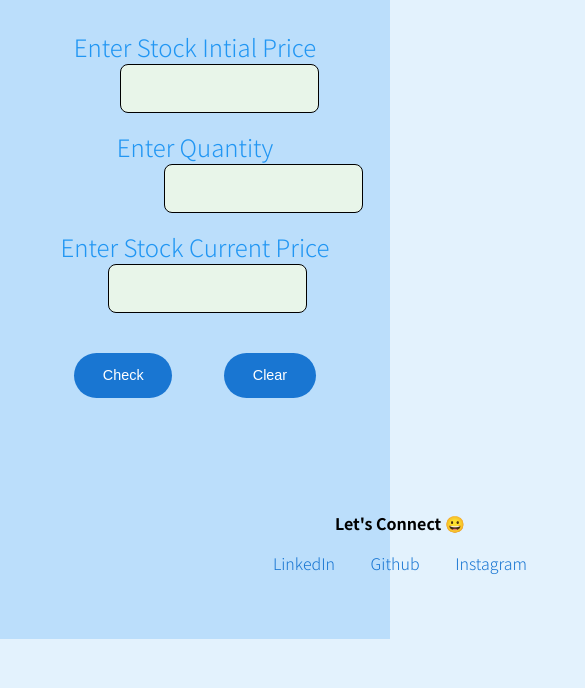
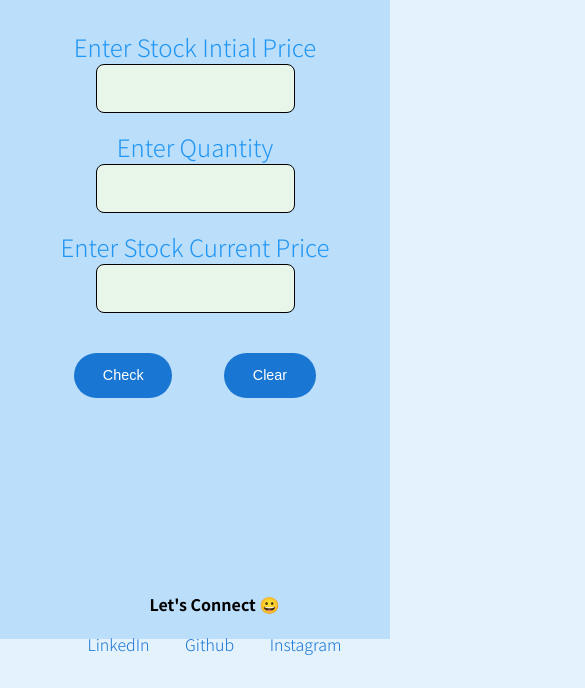
Before and after one commit to sks-21/Investment-Tracker, a plain HTML site: page index.html in a window 390 px wide. Shown: the part 237-925 px from the top of the page, 585 px wide, since content can reach past the window. Before the commit the page ends 876 px from the top, so only its background shows below. Drawn offline with Linux system fonts and the light colour scheme.

Commit message:
added media queries

```diff
--- a/app.js
+++ b/app.js
@@ -36,6 +36,10 @@ checkBtn.addEventListener("click", () => {
   let currPrice = stockCurrentEL.value;
   let qty = stockQtyEL.value;
 
+  if( !initialPrice || !currPrice || !qty)
+  msg="Please enter all values!"
+
+  else{
   //Profit/loss fn
   let arr = check(initialPrice, currPrice, qty);
 
@@ -45,7 +49,7 @@ checkBtn.addEventListener("click", () => {
 
   //Msg logic
   let msg = displayMsg(arr);
-
+  }
   output.innerText = msg;
   stockInitialEL.value = "";
   stockQtyEL.value = "";
--- a/index.html
+++ b/index.html
@@ -5,7 +5,7 @@
   <meta charset="UTF-8" />
   <meta http-equiv="X-UA-Compatible" content="IE=edge" />
   <meta name="viewport" content="width=device-width, initial-scale=1.0" />
-  <title>Document</title>
+  <title>Investment Calculator</title>
   <link rel="stylesheet" href="styles.css" />
 </head>
 
--- a/styles.css
+++ b/styles.css
@@ -7,7 +7,6 @@
 }
 
 body {
-  overflow: hidden;
   margin: 0rem;
   font-family: "Noto Sans JP", sans-serif;
   background-color: #e3f2fd;
@@ -87,7 +86,7 @@ button:active {
   font-weight: bold;
   padding: 1em;
   min-height: 90px;
-  max-width: 400px;
+  max-width: 500px;
   margin: auto;
   border-radius: 8px;
 }
@@ -100,8 +99,6 @@ footer {
   border-top-left-radius: 2rem;
   text-align: center;
   margin-top: 1rem;
-  position: absolute;
-  bottom: 0;
   width: 800px;
 }
 
@@ -139,3 +136,26 @@ a:hover {
 .profit {
   color: green;
 }
+
+
+/* Media queries */
+@media only screen and (max-width: 768px) {
+  /* For mobile phones: */
+ label{
+   display: block;
+ }
+ .input-qty {
+  margin-left: 0rem;
+}
+
+.input-initialprice {
+  margin-left: 0rem;
+}
+
+.input-currprice{
+  margin-left: 0rem;
+}
+  footer{
+    width: 110%;
+  }
+}
```
